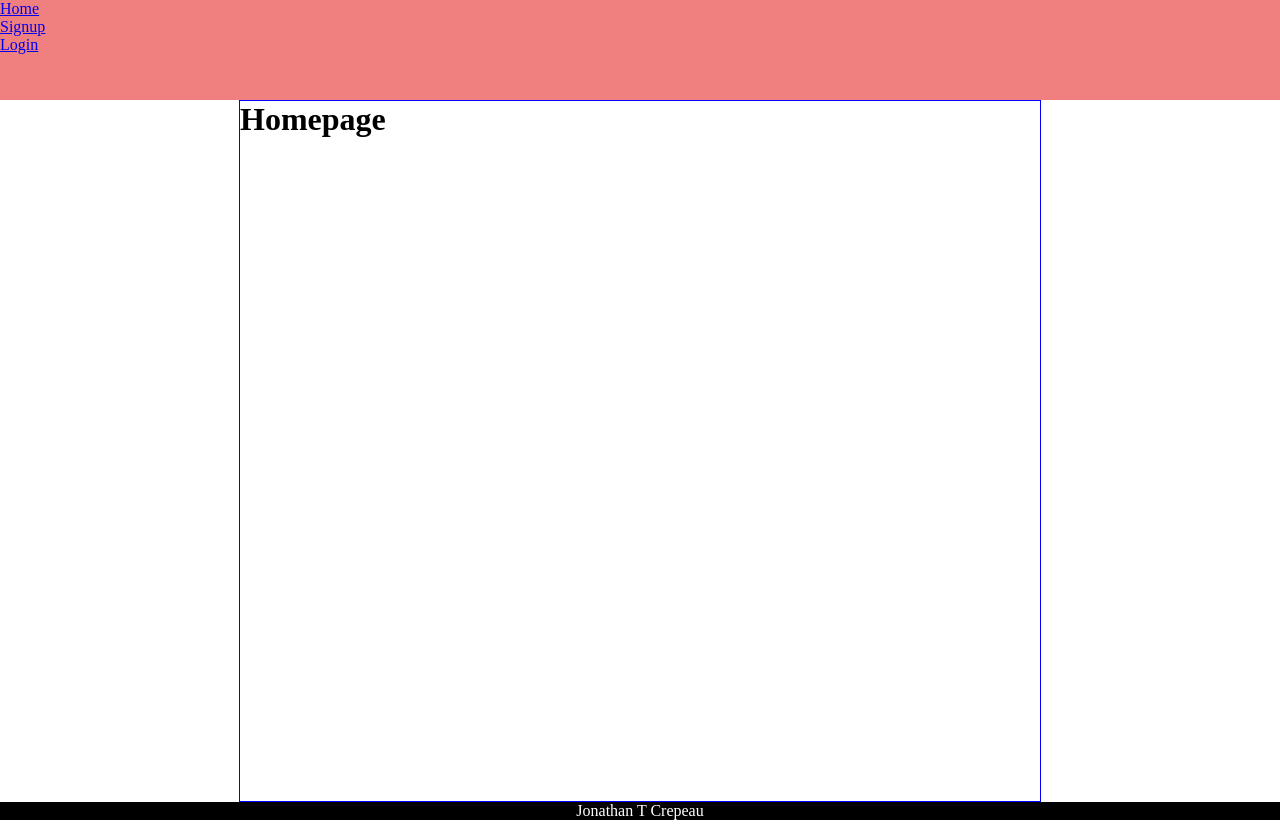
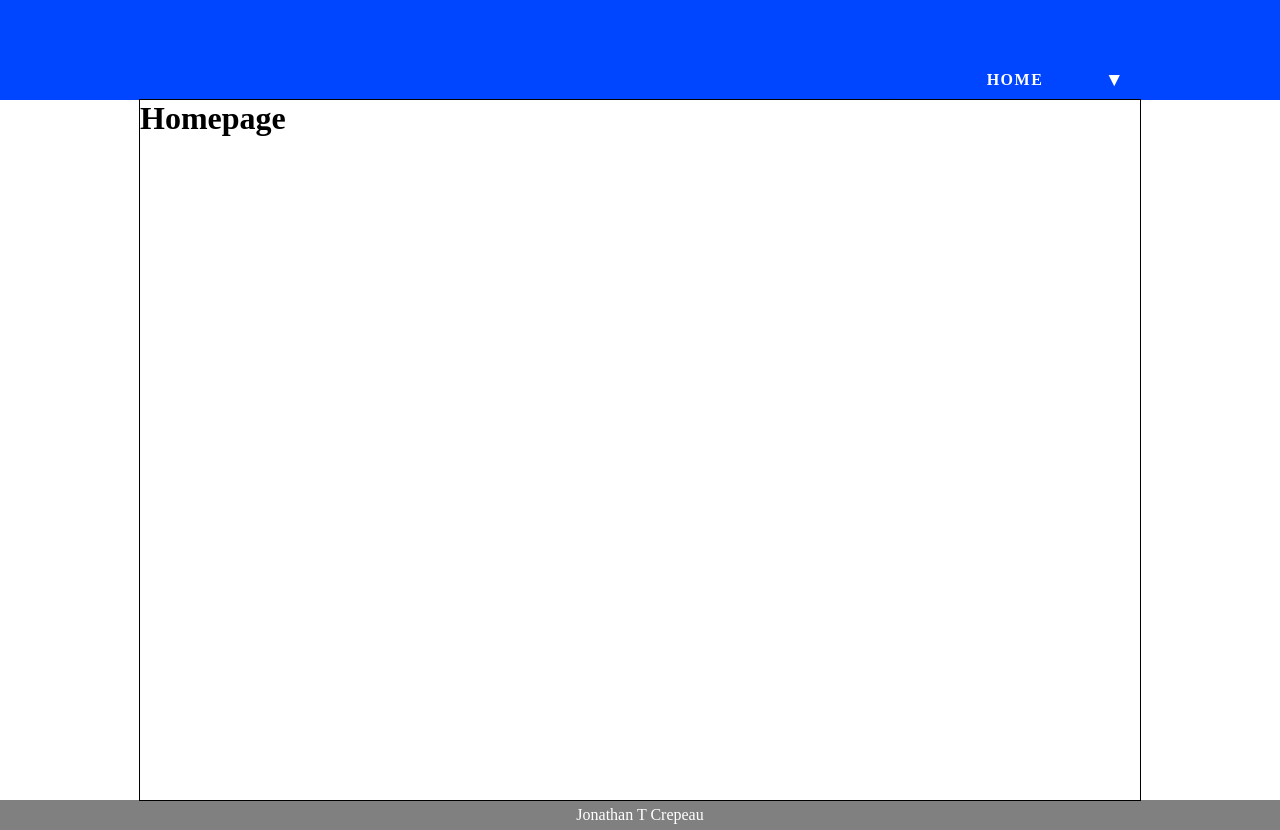
Before and after one commit to jonathan-crepeau/forever-homes-2, a website: page views/homepage.html in a window 1280 px wide. Drawn offline with Linux system fonts and the light colour scheme.

Commit message:
added /styles/app.js for handling JS for css styling for nav + initial css styling for layout & drop down navigation

```diff
--- /dev/null
+++ b/public/scripts/app.js
@@ -0,0 +1,9 @@
+console.log('app.js reporting for duty..');
+
+const btn = document.querySelector('.nav__button');
+const navList = document.getElementById('drop-down');
+
+btn.addEventListener('click', (event) => {
+    event.preventDefault();
+    navList.classList.toggle('closed');
+})
--- a/public/scripts/logout.js
+++ /dev/null
@@ -1 +0,0 @@
-console.log('logout.js reporting for duty..');
--- a/public/styles/main.css
+++ b/public/styles/main.css
@@ -1,28 +1,104 @@
+:root {
+    --orange: #FF4600;
+    --blue: #0045FF;
+}
+
 * {
     padding: 0;
-    margin: 0;
+    margin: 0
 }
 
 body {
-    height: calc(100vh + 20px);
-    width: 100%;
+    height: calc(100vh + 30px);
 }
 
+
+/* SECTION - <header> element: */
+
 header {
-    background-color: lightcoral;
     height: 100px;
-    width: 100%;
+    background-color: var(--blue);
+
+    display: flex;
+    flex-flow: row nowrap;
+    align-items: flex-end;
 }
+
+nav {
+    height: 40px;
+    width: 1000px;
+    margin: 0 auto;
+    /* background-color: white; */
+}
+
+#drop-down {
+    float: right;
+    height: 129px;
+    width: 250px;
+    /* outline: var(--orange) 1px solid; */
+
+    text-transform: uppercase;
+    letter-spacing: 1.5px;
+    font-weight: 700;
+    text-align: center;
+    overflow: hidden;
+    border-bottom-left-radius: 5%;
+
+    transition: height 0.3s ease;
+    -webkit-transition: height 0.3s ease;
+    -moz-transition: height 0.3s ease;
+}
+
+#drop-down.closed {
+    height: 40px;
+}
+
+.nav-link {
+    border-bottom: 3px solid black;
+}
+
+#drop-down li a {
+    text-decoration: none;
+    display: block;
+    height: 40px;
+    line-height: 40px;
+
+    background-color: var(--blue);
+    color: white;
+}
+
+#drop-down.closed li:first-child a:after {
+    content: "\25BC";
+    float: right;
+    width: 50px;
+    font-size: 1.2rem;
+    margin-left: -50px;
+}
+
+#drop-down li:first-hcild a:after {
+    content: "\25B2";
+    float: right;
+    width: 50px;
+    font-size: 1.2rem;
+    margin-left: -50px;
+}
+
+/* SECTION - <main> element: */
 
 main {
     height: calc(100vh - 100px);
-    width: 800px;
+    width: 1000px;
     margin: 0 auto;
-    border: 1px blue solid;
+    outline: 1px black solid;
 }
 
+
+/* SECTION - <footer> element: */
+
 footer {
-    background-color: black;
+    height: 30px;
+    line-height: 30px;
+    background-color: grey;
     color: white;
     text-align: center;
 }
--- a/views/homepage.html
+++ b/views/homepage.html
@@ -6,14 +6,15 @@
     <meta name="viewport" content="width=device-width, initial-scale=1.0">
     <link rel="stylesheet" href="/styles/main.css">
     <link rel="stylesheet" href="/styles/homepage.css">
+    <script defer src="/scripts/app.js"></script>
     <script defer src="/scripts/homepage.js"></script>
     <title>Forever Homes 2</title>
 </head>
 <body>
     <header>
         <nav>
-            <ul id="nav-list">
-                <li class="nav-link"><a href="/">Home</a></li>
+            <ul id="drop-down" class="closed">
+                <li class="nav-link"><a class="nav__button" href="/">Home</a></li>
                 <li class="nav-link"><a href="/signup">Signup</a></li>
                 <li class="nav-link"><a href="/login">Login</a></li>
             </ul>
```
Also changed, not shown: views/login.html (+1 -0 lines), views/profile.html (+1 -0 lines), views/search.html (+1 -0 lines), views/signup.html (+1 -0 lines).
